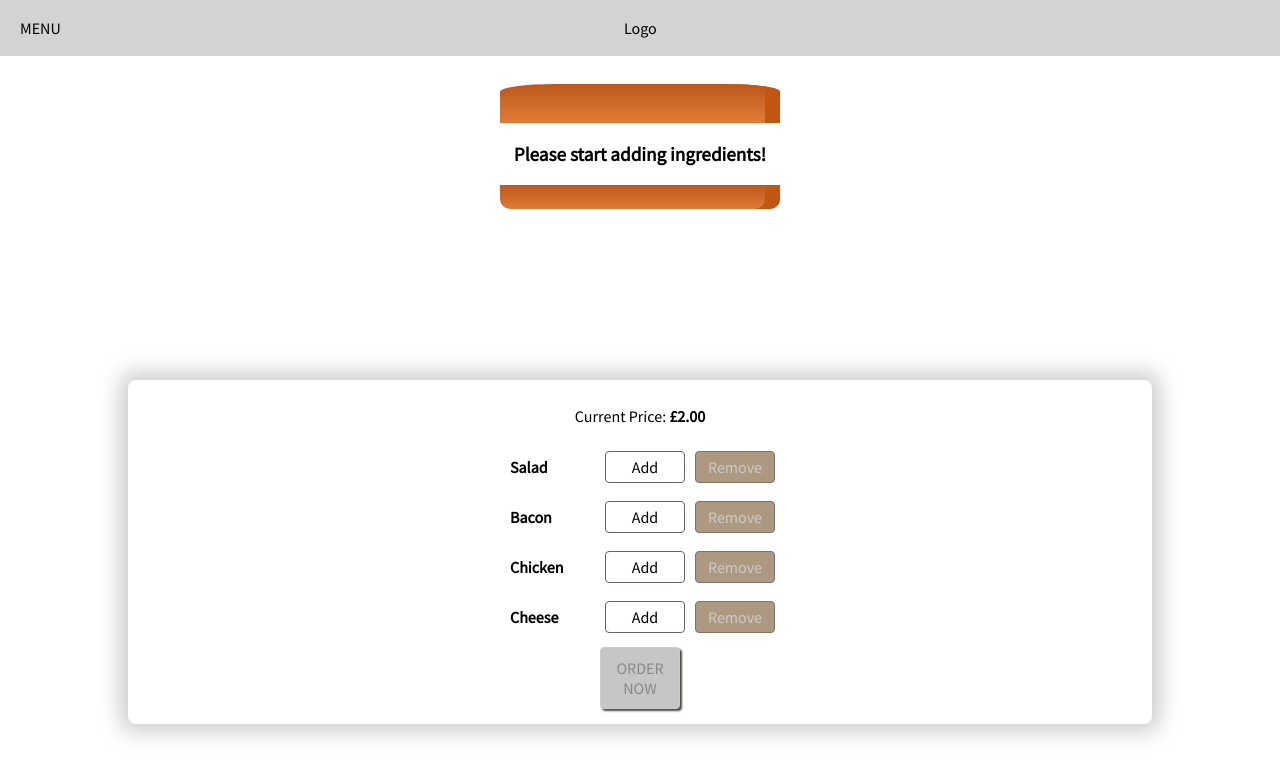
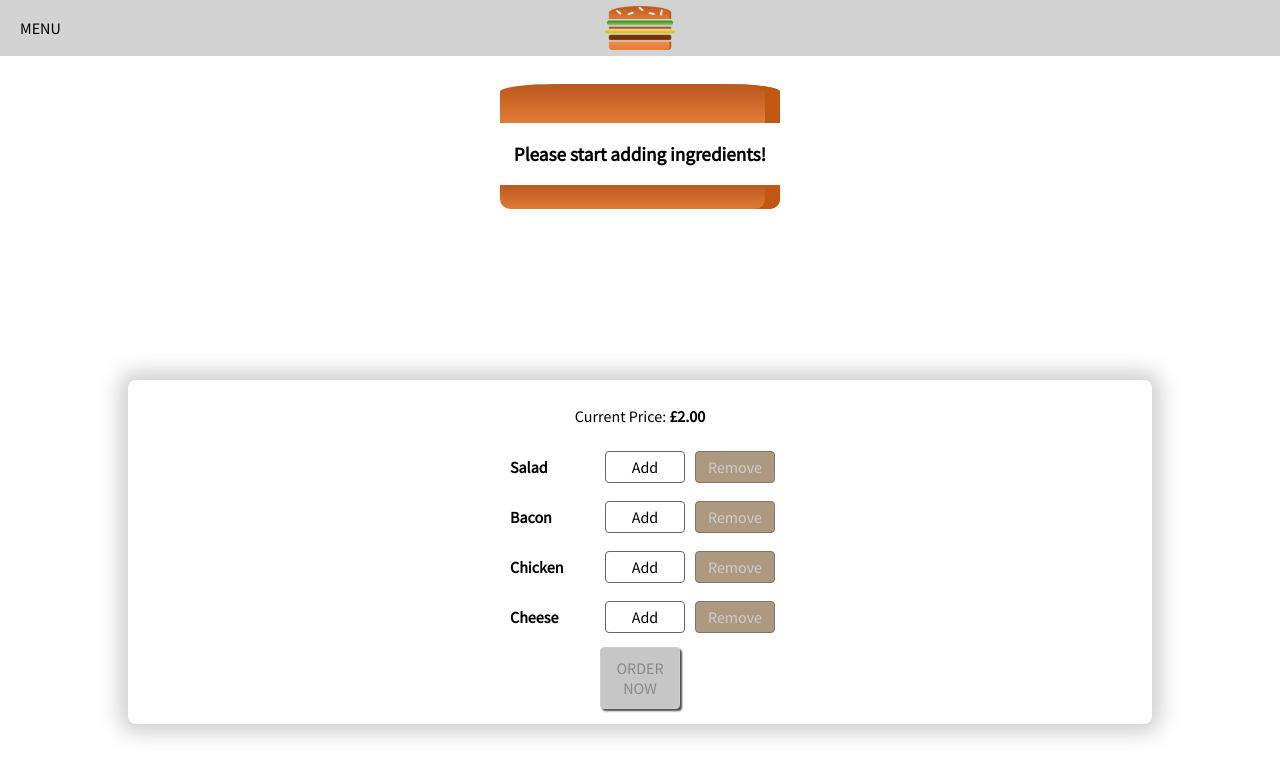
Before and after one commit to Hannah6898/react-builder-project, a React app: page / in a window 1280 px wide. Shown: the top 778 px of the page. Built offline with nearby package versions, Linux system fonts and the light colour scheme.

Commit message:
Added Logo to toolbar

```diff
--- /dev/null
+++ b/src/components/Logo/Logo.js
@@ -0,0 +1,13 @@
+import React from "react";
+import classes from "./Logo.module.css";
+import Sandwich from "../../assets/logo.png";
+
+const Logo = () => {
+  return (
+    <div className={classes.Logo}>
+      <img src={Sandwich} alt="Logo" />
+    </div>
+  );
+};
+
+export default Logo;
--- /dev/null
+++ b/src/components/Logo/Logo.module.css
@@ -0,0 +1,7 @@
+.Logo {
+  height: 80%;
+}
+
+.Logo img {
+  height: 100%;
+}
--- a/src/components/Navigation/ToolBar/ToolBar.js
+++ b/src/components/Navigation/ToolBar/ToolBar.js
@@ -1,11 +1,12 @@
 import React from "react";
 import classes from "./ToolBar.module.css";
+import Logo from "../../../components/Logo/Logo";
 
 const ToolBar = (props) => {
   return (
     <header className={classes.Toolbar}>
       <div>MENU</div>
-      <div>Logo</div>
+      <Logo />
       <nav>
         <ul></ul>
       </nav>
```
Also changed, not shown: src/assets/logo.png (renamed from src/assets/28.1 burger-logo.png).
